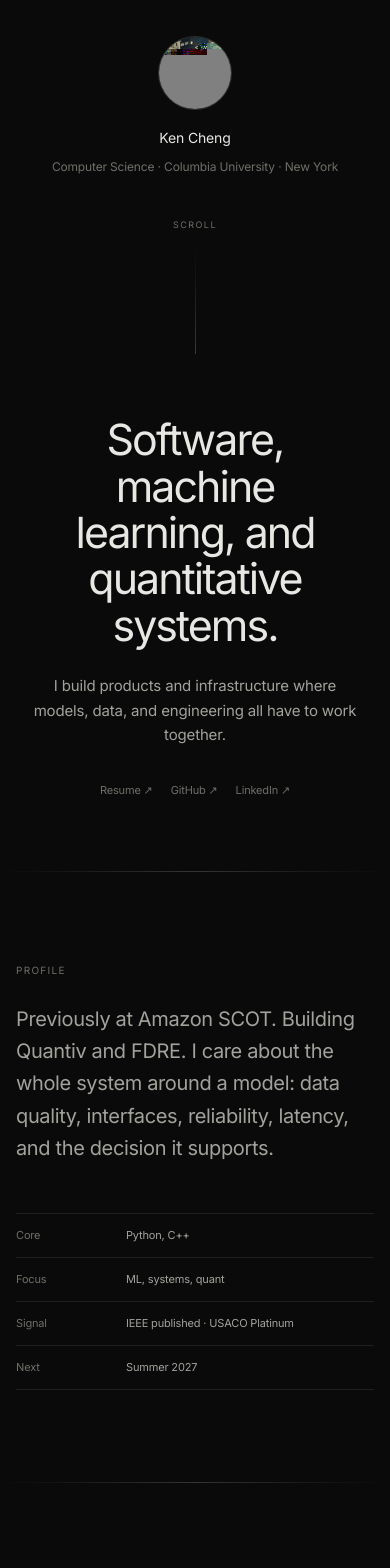
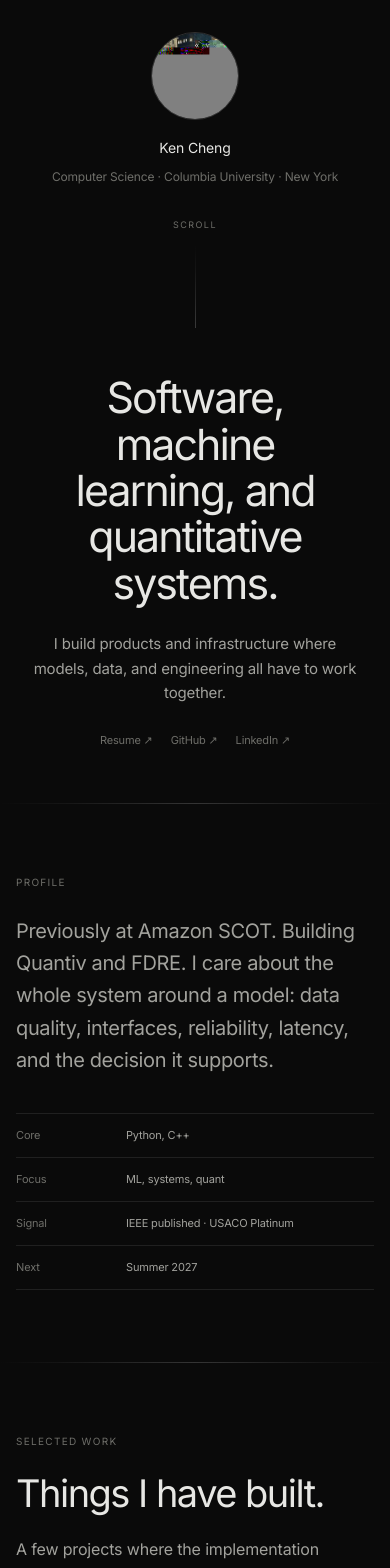
Before and after one commit to kenchengkc/personal-website, a Next.js app: page / in a window 390 px wide. Shown: the top 1568 px of the page. Built offline with nearby package versions, Linux system fonts and the light colour scheme.

Commit message:
Tighten scroll pacing and add award gold accents

```diff
--- a/app/globals.css
+++ b/app/globals.css
@@ -7,6 +7,8 @@
   --line: #202020;
   --line-strong: #2b2b2b;
   --rail-accent: #ff5a1f;
+  --gold: #c9a04d;
+  --gold-soft: rgba(201, 160, 77, 0.12);
   --reading: 720px;
   --result: 1040px;
   --section-divider: linear-gradient(
@@ -200,8 +202,8 @@ textarea {
 }
 
 .hero {
-  min-height: 100svh;
-  padding: 36px 24px 72px;
+  min-height: 86svh;
+  padding: 32px 24px 54px;
   text-align: center;
 }
 
@@ -212,12 +214,13 @@ textarea {
 }
 
 .hero-avatar {
-  width: 88px;
-  height: 88px;
+  width: 104px;
+  height: 104px;
   margin-bottom: 8px;
   border: 1px solid #303030;
   border-radius: 50%;
   object-fit: cover;
+  object-position: 50% 38%;
 }
 
 .hero-identity strong {
@@ -234,7 +237,7 @@ textarea {
   display: grid;
   justify-items: center;
   gap: 14px;
-  margin-top: 42px;
+  margin-top: 32px;
 }
 
 .scroll-prompt span {
@@ -245,7 +248,7 @@ textarea {
 
 .scroll-prompt i {
   width: 1px;
-  height: 108px;
+  height: 82px;
   background: linear-gradient(
     180deg,
     rgba(10, 10, 10, 0) 0%,
@@ -257,7 +260,7 @@ textarea {
 
 .hero-copy {
   width: min(calc(100% - 32px), 760px);
-  margin: 78px auto 0;
+  margin: 54px auto 0;
 }
 
 .hero h1 {
@@ -281,7 +284,7 @@ textarea {
   display: flex;
   justify-content: center;
   gap: 24px;
-  margin-top: 34px;
+  margin-top: 26px;
   color: var(--ink-3);
   font-size: 11px;
 }
@@ -298,7 +301,7 @@ textarea {
 .work-section,
 .contact-section {
   position: relative;
-  padding: 132px 24px;
+  padding: 96px 24px;
 }
 
 .about-section::before,
@@ -318,7 +321,7 @@ textarea {
 }
 
 .about-section {
-  padding-top: 86px;
+  padding-top: 68px;
 }
 
 .section-kicker {
@@ -338,7 +341,7 @@ textarea {
 }
 
 .profile-facts {
-  margin: 48px 0 0;
+  margin: 36px 0 0;
 }
 
 .profile-facts > div {
@@ -368,7 +371,7 @@ textarea {
 }
 
 .section-intro {
-  margin-bottom: 92px;
+  margin-bottom: 62px;
 }
 
 .section-intro h2 {
@@ -392,7 +395,7 @@ textarea {
 }
 
 .project-chapter {
-  padding: 88px 24px 154px;
+  padding: 64px 24px 108px;
 }
 
 .project-chapter + .project-chapter {
@@ -459,6 +462,28 @@ textarea {
   color: #4f4f4b;
 }
 
+
+.project-metrics li.is-award {
+  color: #d7b263;
+}
+
+.project-metrics li.is-award::before {
+  content: "✦";
+  margin-right: 6px;
+  color: var(--gold);
+  font-size: 8px;
+}
+
+.research-row span.award-meta {
+  color: #d7b263;
+}
+
+.research-row span.award-meta::before {
+  content: "✦";
+  margin-right: 6px;
+  color: var(--gold);
+}
+
 .project-stack {
   margin: 18px 0 0;
   color: var(--ink-3);
@@ -497,7 +522,7 @@ textarea {
 .project-result {
   position: relative;
   width: min(calc(100% - 48px), var(--result));
-  margin: 62px auto 0;
+  margin: 46px auto 0;
   isolation: isolate;
 }
 
@@ -608,7 +633,7 @@ textarea {
 }
 
 .contact-section {
-  min-height: 68svh;
+  min-height: 54svh;
   display: grid;
   align-items: center;
 }
@@ -852,12 +877,12 @@ textarea {
   }
 
   .hero-avatar {
-    width: 74px;
-    height: 74px;
+    width: 88px;
+    height: 88px;
   }
 
   .hero-copy {
-    margin-top: 62px;
+    margin-top: 46px;
   }
 
   .hero h1 {
@@ -875,7 +900,7 @@ textarea {
   .narrative-section,
   .work-section,
   .contact-section {
-    padding: 92px 16px;
+    padding: 72px 16px;
   }
 
   .reading-column {
@@ -883,11 +908,11 @@ textarea {
   }
 
   .section-intro {
-    margin-bottom: 52px;
+    margin-bottom: 42px;
   }
 
   .project-chapter {
-    padding: 64px 16px 108px;
+    padding: 52px 16px 82px;
   }
 
   .project-meta {
@@ -908,7 +933,7 @@ textarea {
 
   .project-result {
     width: 100%;
-    margin-top: 42px;
+    margin-top: 34px;
   }
 
   .project-result::before {
```
